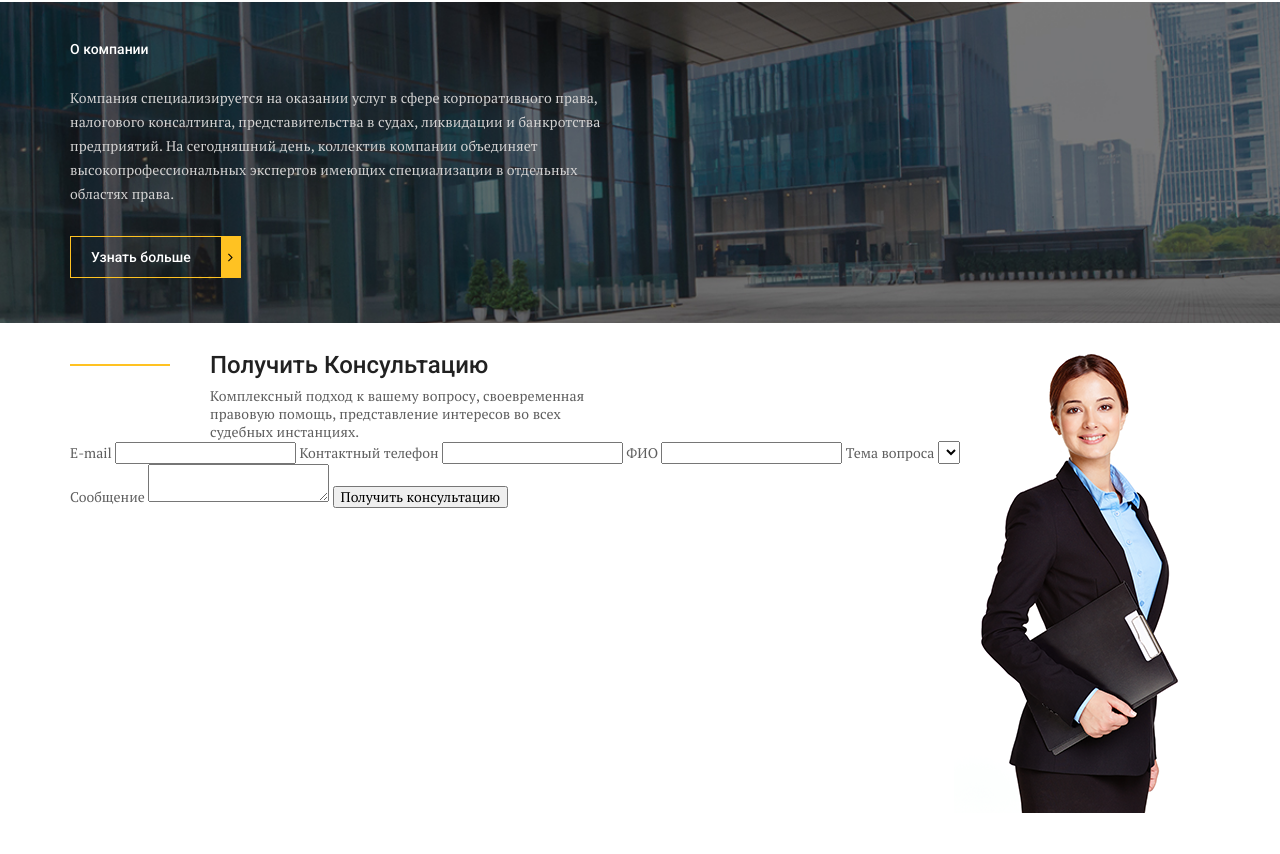
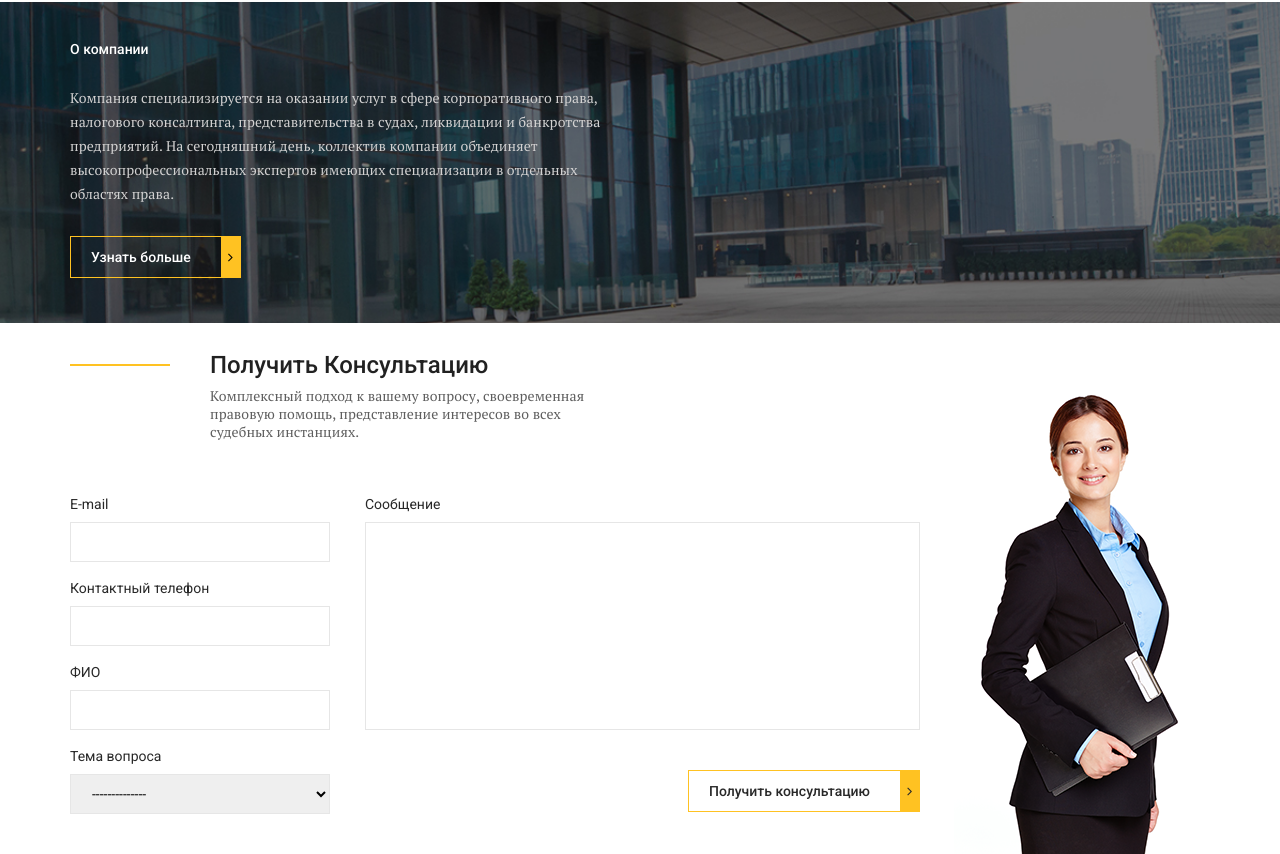
Before and after one commit to tanne-sh/Lion_city, a plain HTML site: page index.html in a window 1280 px wide. Shown: the part 1241-2095 px from the top of the page. Before the commit the page ends 2054 px from the top, so only its background shows below. Drawn offline with nearby package versions, Linux system fonts and the light colour scheme; files whose address does not match are found by name.

Commit message:
slyle.css

```diff
--- a/css/style.css
+++ b/css/style.css
@@ -350,3 +350,62 @@ body {
   background-repeat: no-repeat;
   background-position: bottom right;
 }
+
+.form__box {
+  max-width: 850px;
+  padding-top: 45px;
+}
+.form__box-inner {
+  display: flex;
+  justify-content: space-between;
+}
+.form__box-left {
+  max-width: 260px;
+  width: 100%;
+}
+.form__box-right {
+  max-width: 555px;
+  width: 100%;
+}
+
+.form__box-inner label,
+.form__box-inner input,
+.form__box-inner textarea,
+.form__box-inner select {
+  display: block;
+  width: 100%;
+}
+.form__box-inner label {
+  line-height: 36px;
+  color: #282828;
+  font-family: "Roboto", sans-serif;
+}
+
+.form__box-inner input {
+  margin-bottom: 8px;
+  outline: none;
+  height: 40px;
+  border: 1px solid #e6e6e6;
+  padding: 0px 10px;
+}
+
+.form__box-inner select {
+  outline: none;
+  height: 40px;
+  border: 1px solid #e6e6e6;
+  padding-left: 17px;
+}
+
+.form__box-inner textarea {
+  outline: none;
+  border: 1px solid #e6e6e6;
+  padding: 10px;
+  height: 208px;
+  resize: none;
+  margin-bottom: 40px;
+}
+.form__box-inner button {
+  background-color: transparent;
+  color: #282828;
+  float: right;
+}
--- a/index.html
+++ b/index.html
@@ -205,10 +205,10 @@
                                     <label>
                                         Тема вопроса
                                         <select>
-                                            <option></option>
-                                            <option></option>
-                                            <option></option>
-                                            <option></option>
+                                            <option>--------------</option>
+                                            <option>--------------</option>
+                                            <option>--------------</option>
+                                            <option>--------------</option>
                                         </select>
                                     </label>
                                 </div>
@@ -217,7 +217,7 @@
                                         Сообщение
                                         <textarea></textarea>
                                     </label>
-                                    <button type="submit">Получить консультацию</button>
+                                    <button class="default-btn" type="submit">Получить консультацию</button>
                                 </div>
 
                             </div>
```
